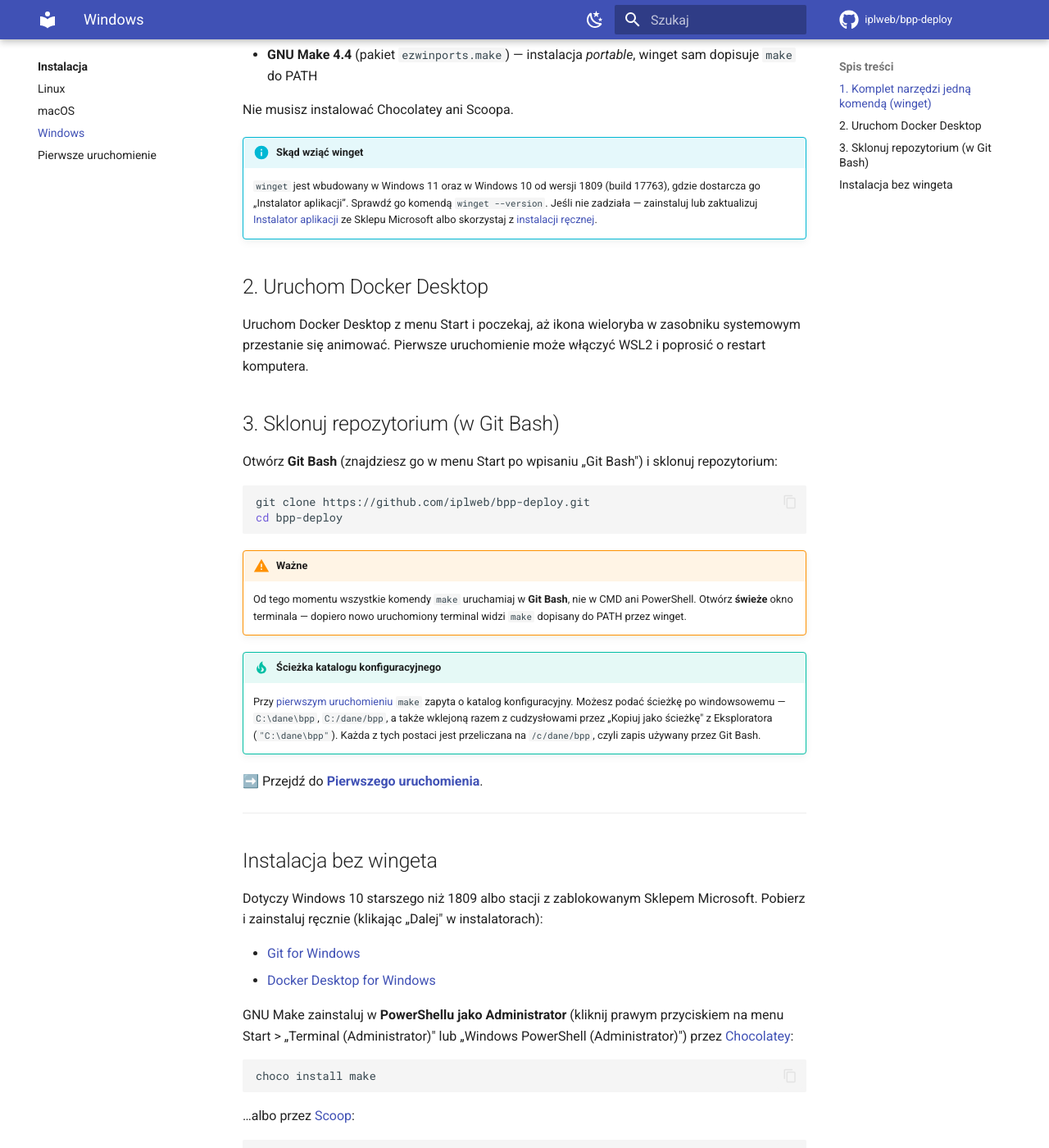
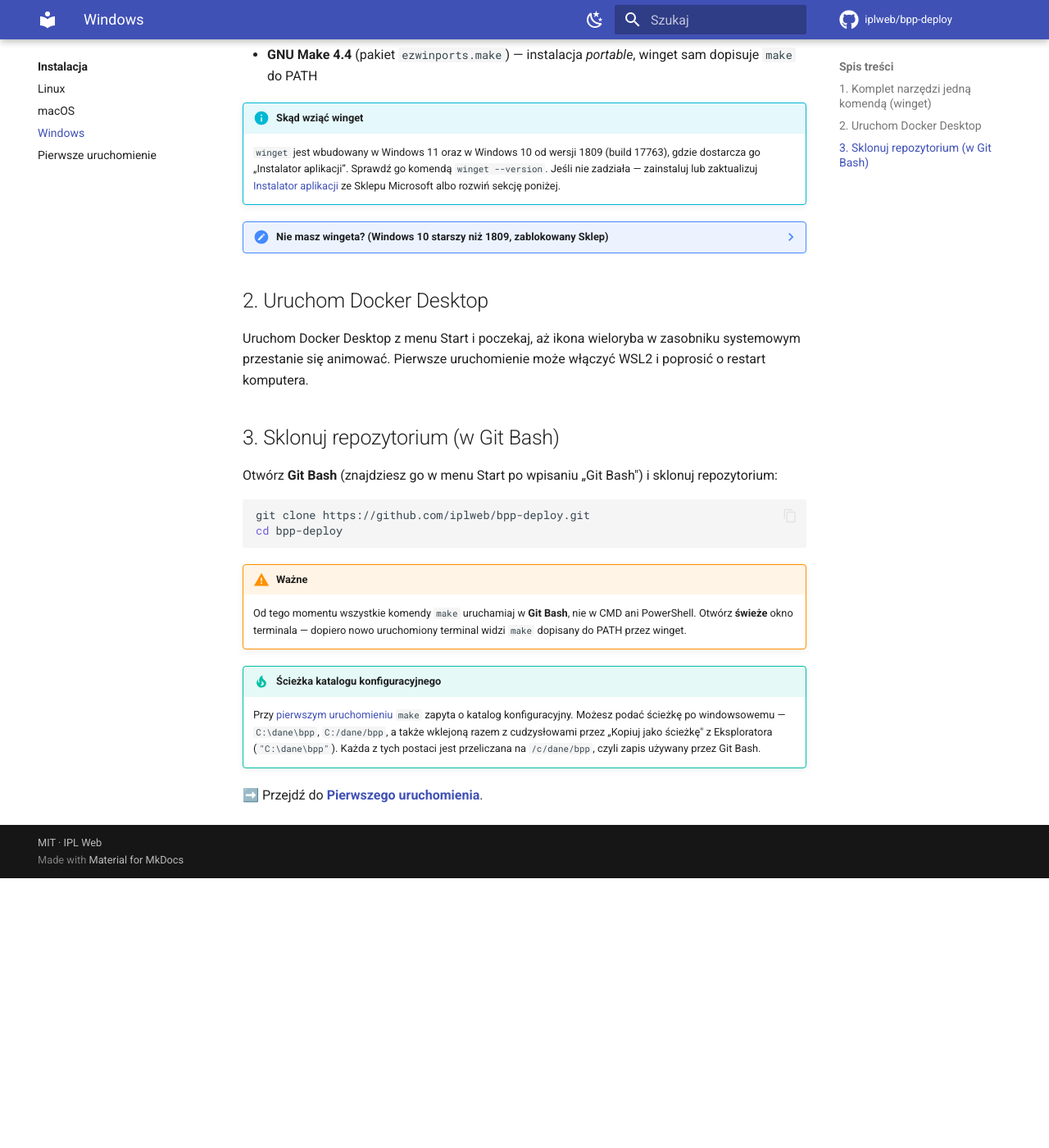
Before and after one commit to iplweb/bpp-deploy, an MkDocs documentation site: the page built from docs/instalacja/windows.md, in a window 1280 px wide and 1400 px high, scrolled down 520 px. Shown: the whole window at 82% size. Built offline with MkDocs 1.6.1 and Material for MkDocs 9.7.7, drawn with Linux system fonts in a browser that asks for light colours; comment, search, counter and statistics services are not loaded; after the commit the page ends 1591 px from its top, so only the background shows below that; some of the changed text lies outside the part shown.

Commit message:
docs(windows): ręczna instalacja make bez menedżera pakietów
Sekcja awaryjna kazała zainstalować Chocolatey albo Scoopa — czyli postawić
cały menedżer pakietów po to, żeby zdobyć jeden plik. GNU Make dla Windows
da się pobrać wprost: make-4.4.1-without-guile-w32-bin.zip z projektu
ezwinports to dokładnie to samo archiwum, które rozpakowuje
"winget install ezwinports.make" (SHA-256 pobranego pliku zgodny
z manifestem z winget-pkgs).

Sprawdzone na binarce: bin/make.exe importuje wyłącznie ADVAPI32,
KERNEL32, msvcrt i USER32, nie ma importów opóźnionych ani DLL-i obok
(libgcc_s_dw2-1.dll w stringach to runtime'owe GetModuleHandle unwindera,
nie import). Wystarczy więc skopiować ten jeden plik do
C:\Program Files\Git\usr\bin\, który Git Bash ma już w PATH — $HOME/bin
NIE jest dodawane przez profile Git for Windows, więc kierowanie tam
byłoby błędem.

Sekcja przeniesiona z końca strony pod punkt 1 jako zwinięty blok
(??? note w docs, <details> w README): trafia tam, gdzie czytelnik
orientuje się, że wingeta nie ma, zamiast na sam dół. choco/scoop zostają
jedną linijką dla tych, którzy i tak je mają.

Przy okazji: link do Docker Desktop prowadzi teraz do strony pobierania
projektu zamiast do dokumentacji, a z opisu zniknęło zbędne "nie musisz
instalować Chocolatey ani Scoopa".

mkdocs build --strict: czysto.

Co-Authored-By: Claude Opus 5 (1M context) <noreply@anthropic.com>
Claude-Session: https://claude.ai/code/session_01KpcxJQ4Z2ALW4Ktg9W2Azw

````diff
--- a/docs/instalacja/windows.md
+++ b/docs/instalacja/windows.md
@@ -19,14 +19,34 @@ To komplet wymaganych narzędzi:
 - **GNU Make 4.4** (pakiet `ezwinports.make`) — instalacja *portable*, winget sam
   dopisuje `make` do PATH
 
-Nie musisz instalować Chocolatey ani Scoopa.
-
 !!! info "Skąd wziąć winget"
     `winget` jest wbudowany w Windows 11 oraz w Windows 10 od wersji 1809
     (build 17763), gdzie dostarcza go „Instalator aplikacji”. Sprawdź go komendą
     `winget --version`. Jeśli nie zadziała — zainstaluj lub zaktualizuj
     [Instalator aplikacji](https://apps.microsoft.com/detail/9nblggh4nns1)
-    ze Sklepu Microsoft albo skorzystaj z [instalacji ręcznej](#instalacja-bez-wingeta).
+    ze Sklepu Microsoft albo rozwiń sekcję poniżej.
+
+??? note "Nie masz wingeta? (Windows 10 starszy niż 1809, zablokowany Sklep)"
+    Pobierz i zainstaluj ręcznie [Git for Windows](https://gitforwindows.org/) oraz
+    [Docker Desktop for Windows](https://www.docker.com/products/docker-desktop/).
+
+    GNU Make nie wymaga menedżera pakietów — to pojedynczy, samowystarczalny plik:
+
+    1. Pobierz [make-4.4.1-without-guile-w32-bin.zip](https://downloads.sourceforge.net/project/ezwinports/make-4.4.1-without-guile-w32-bin.zip)
+       (392 KB, projekt [ezwinports](https://sourceforge.net/projects/ezwinports/files/)
+       — dokładnie ten sam plik, który instaluje `winget install ezwinports.make`).
+    2. Rozpakuj archiwum (w Eksploratorze: prawy przycisk > „Wyodrębnij wszystkie…").
+    3. Skopiuj `bin\make.exe` do `C:\Program Files\Git\usr\bin\` — Windows poprosi
+       o potwierdzenie administratora.
+
+    Katalog `usr\bin` z instalacji Gita jest już w PATH Git Basha, więc nic więcej nie
+    trzeba ustawiać, a `make.exe` importuje wyłącznie systemowe biblioteki Windows, więc
+    wystarczy ten jeden plik. Ponowna instalacja Git for Windows może go usunąć — wtedy
+    powtórz krok 3.
+
+    Jeśli i tak masz już [Chocolatey](https://chocolatey.org/install) albo
+    [Scoop](https://scoop.sh/), szybciej będzie `choco install make` (PowerShell jako
+    Administrator) lub `scoop install make`.
 
 ## 2. Uruchom Docker Desktop
 
@@ -57,29 +77,3 @@ cd bpp-deploy
     `/c/dane/bpp`, czyli zapis używany przez Git Bash.
 
 ➡️ Przejdź do **[Pierwszego uruchomienia](pierwsze-uruchomienie.md)**.
-
----
-
-## Instalacja bez wingeta
-
-Dotyczy Windows 10 starszego niż 1809 albo stacji z zablokowanym Sklepem Microsoft.
-Pobierz i zainstaluj ręcznie (klikając „Dalej" w instalatorach):
-
-- [Git for Windows](https://gitforwindows.org/)
-- [Docker Desktop for Windows](https://docs.docker.com/desktop/install/windows-install/)
-
-GNU Make zainstaluj w **PowerShellu jako Administrator** (kliknij prawym przyciskiem
-na menu Start > „Terminal (Administrator)" lub „Windows PowerShell (Administrator)")
-przez [Chocolatey](https://chocolatey.org/install):
-
-```powershell
-choco install make
-```
-
-…albo przez [Scoop](https://scoop.sh/):
-
-```powershell
-scoop install make
-```
-
-Dalej wróć do [kroku 2](#2-uruchom-docker-desktop).
````
Also changed, not shown: README.md (+12 -1 lines).
